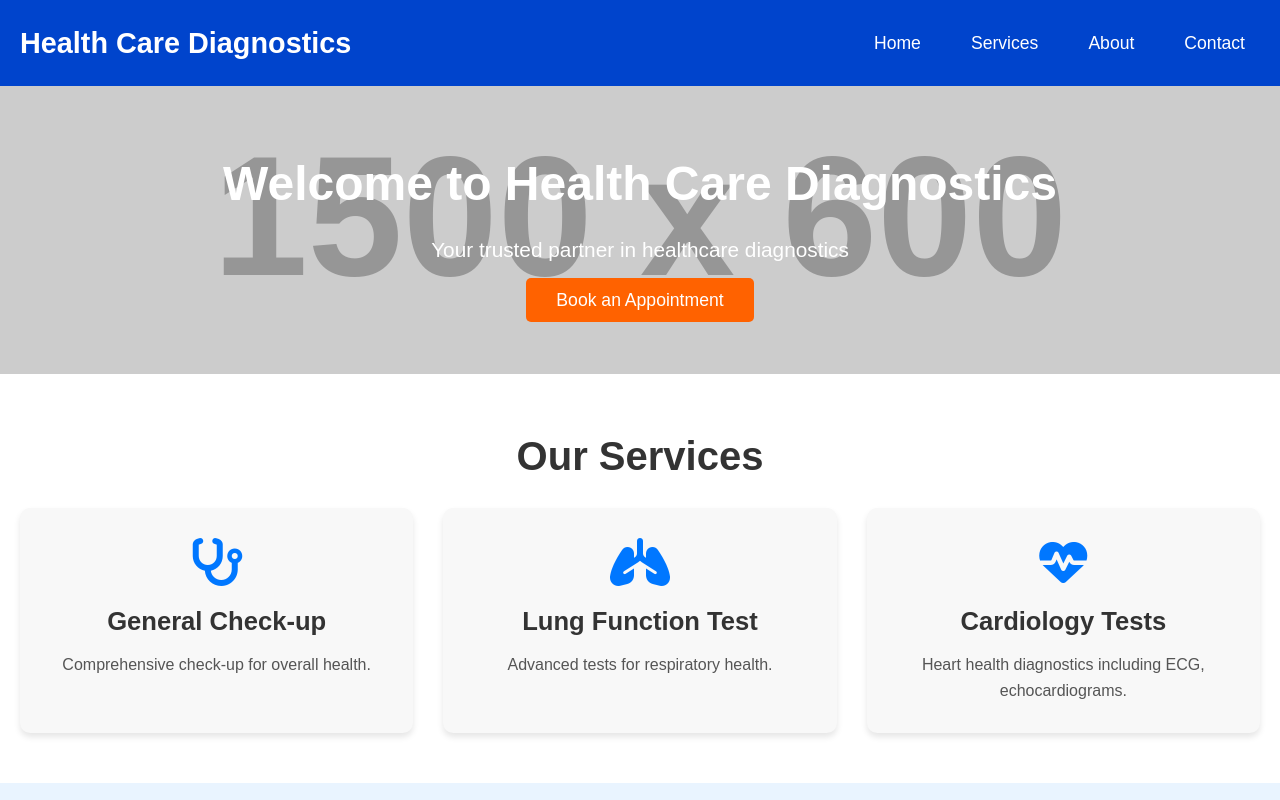
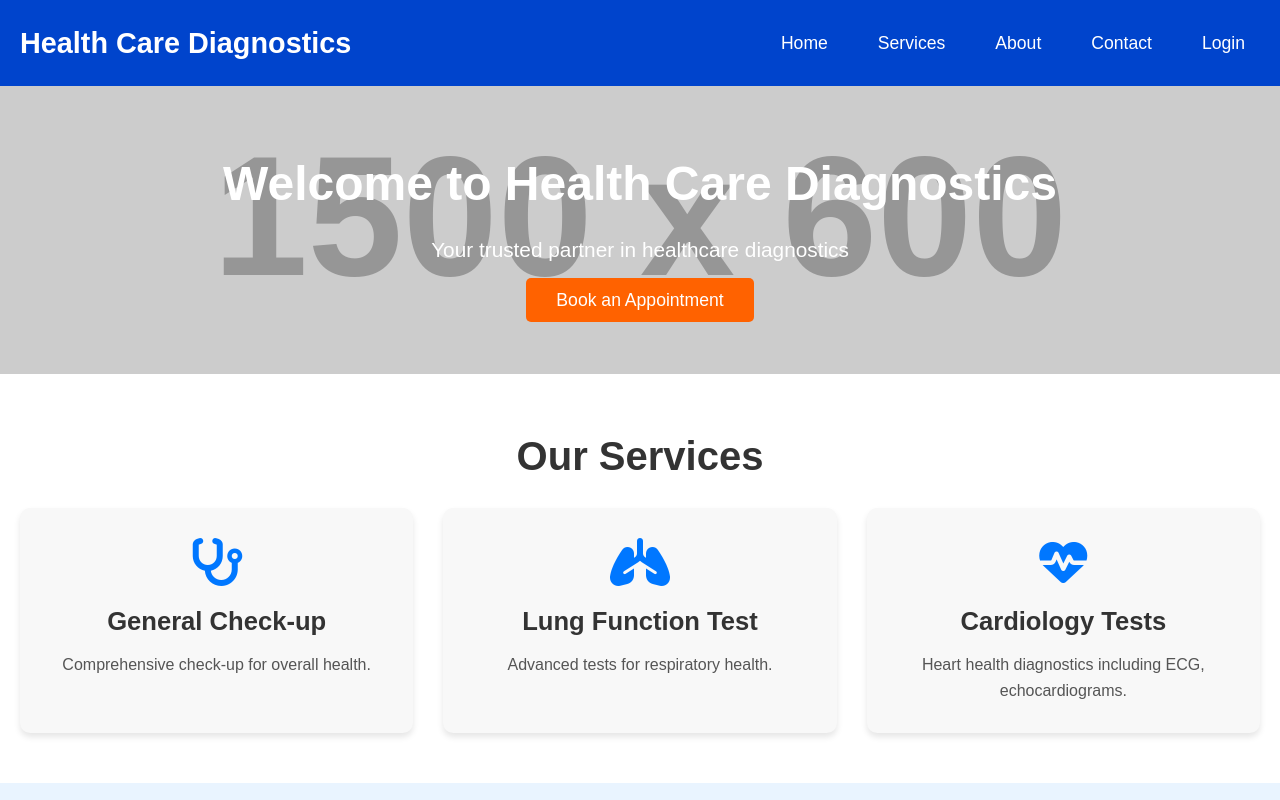
Before and after one commit to Vk0357/Lab, a plain HTML site: page index.html in a window 1280 px wide. Shown: the top 800 px of the page. Drawn offline with Linux system fonts and the light colour scheme; placeholder pictures from the web are drawn by us.

Commit message:
Update index.html

```diff
--- a/index.html
+++ b/index.html
@@ -21,6 +21,7 @@
                 <li><a href="#services">Services</a></li>
                 <li><a href="#about">About</a></li>
                 <li><a href="#contact">Contact</a></li>
+                <li><a href="login.html" class="btn">Login</a></li>
             </ul>
         </nav>
     </header>
```
